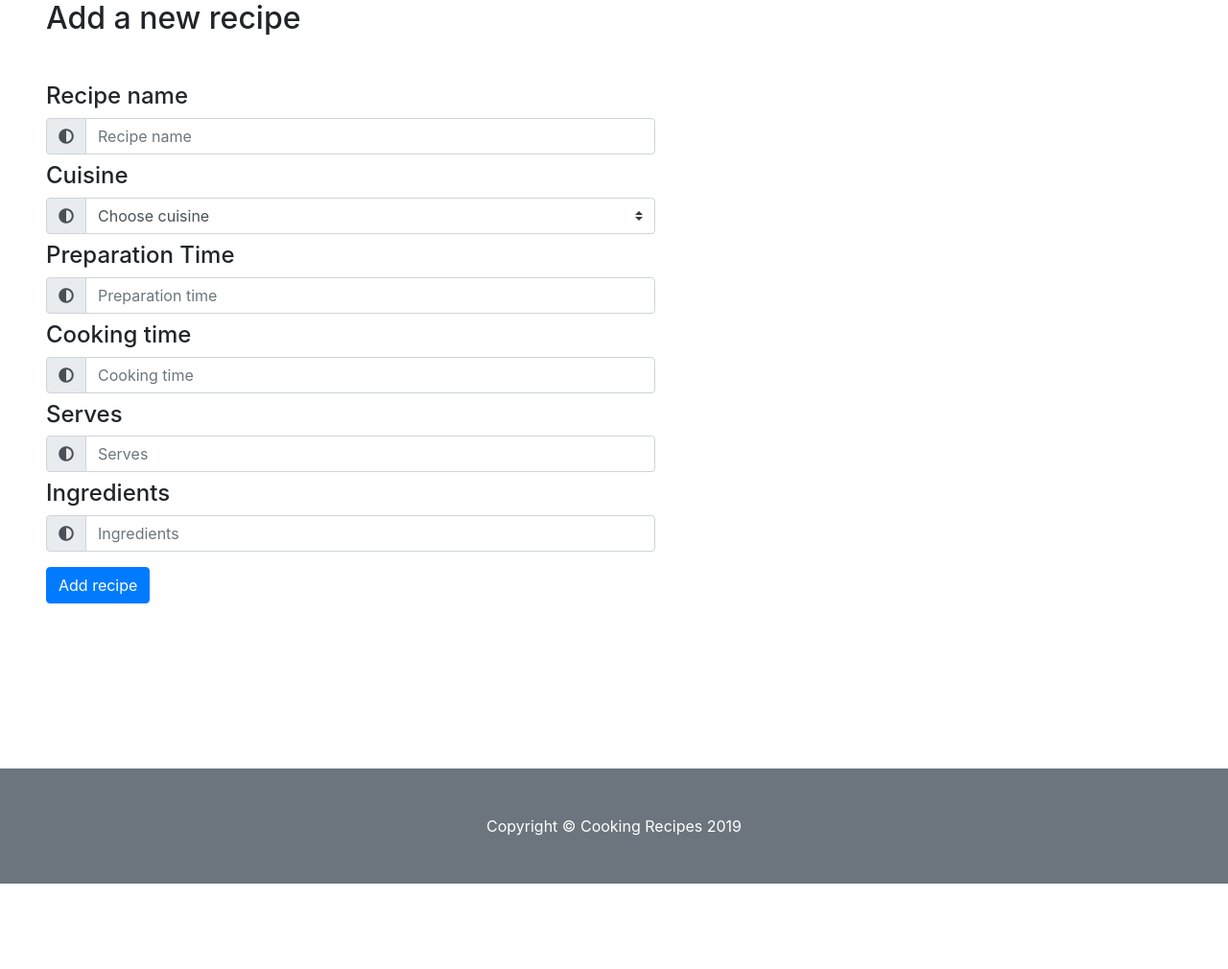
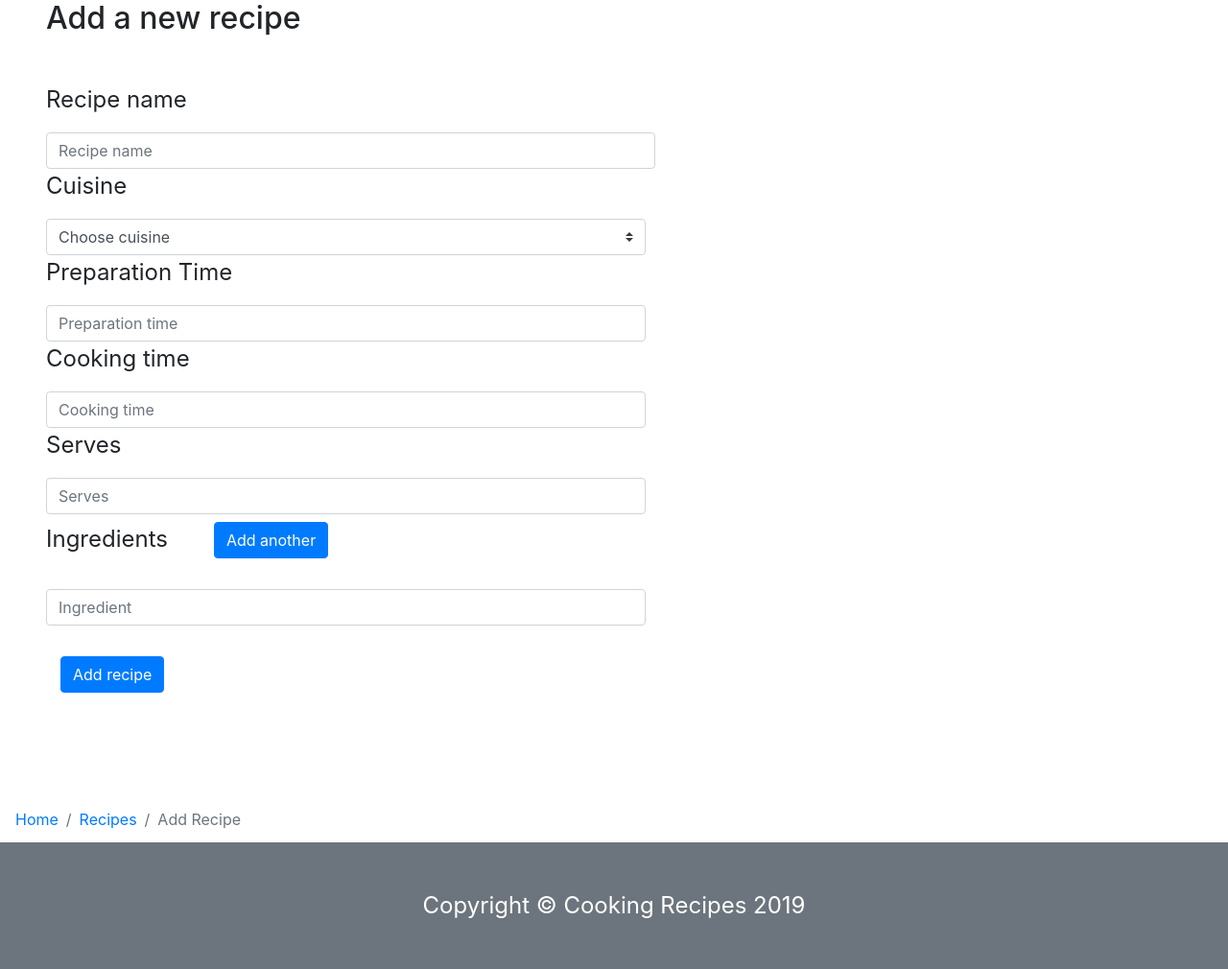
Before and after one commit to marcin-marciszewski/cooking-recipes-project, a Flask app: page /add_recipe in a window 1280 px wide. Shown: the part 100-1110 px from the top of that part at 96% size. Before the commit the page ends 1021 px from the top of that part, so only its background shows below. Run offline with Flask 2, Linux system fonts and the light colour scheme; data that the repository does not hold is empty; the page is wider than the window, and the part outside it is not shown; some libraries are stand-ins or nearby versions.

Commit message:
Adding and editing recipes functionality added

```diff
--- a/run.py
+++ b/run.py
@@ -34,7 +34,15 @@ def add_recipe():
 @app.route('/insert_recipe',methods=["POST"])
 def insert_recipe():
     recipes = mongo.db.recipes
-    recipes.insert_one(request.form.to_dict())
+    new_recipe = ({
+        'recipe_name': request.form.get('recipe_name'),
+        'cuisine_name': request.form.get('cuisine_name'),
+        'preparation_time': request.form.get('preparation_time'),
+        'cooking_time': request.form.get('cooking_time'),
+        'serves': request.form.get('serves'),
+        'ingredients': request.form.getlist('ingredient')
+    })
+    recipes.insert_one(new_recipe)
     return redirect(url_for('get_recipes'))
 
 
@@ -42,11 +50,13 @@ def insert_recipe():
 def edit_recipe(recipe_id):
     the_recipe = mongo.db.recipes.find_one({"_id":ObjectId(recipe_id)})
     all_cuisines = mongo.db.cuisines.find()
+
     return render_template('editrecipe.html', recipe=the_recipe, cuisines=all_cuisines)
 
 
 @app.route('/update_recipe/<recipe_id>', methods=['POST'])
 def update_recipe(recipe_id):
+    one = mongo.db.recipes.find()
     recipes = mongo.db.recipes
     recipes.update( {'_id': ObjectId(recipe_id)},
     {
@@ -55,7 +65,7 @@ def update_recipe(recipe_id):
         'preparation_time': request.form.get('preparation_time'),
         'cooking_time': request.form.get('cooking_time'),
         'serves': request.form.get('serves'),
-        'ingredients': request.form.get('ingredients')
+        'ingredients': request.form.getlist('ingredients')
     })
     return redirect(url_for('get_recipes'))
 
--- a/static/css/scrolling-nav.css
+++ b/static/css/scrolling-nav.css
@@ -4,11 +4,12 @@
  * Licensed under MIT (https://github.com/BlackrockDigital/startbootstrap-scrolling-nav/blob/master/LICENSE)
  */
 
-*{
+* {
   padding: 0;
   margin: 0;
   box-sizing: border-box;
 }
+
 section {
   padding: 100px 0;
 }
@@ -35,7 +36,7 @@ footer {
   margin-top: 5%;
 }
 
-a > img {
+a>img {
   max-height: 30%;
   max-width: 30%;
   position: relative;
@@ -47,10 +48,17 @@ a > img {
   padding: 0;
 }
 
-.nav-link, #about p {
+.nav-link,
+#about p {
   font-size: 1.5rem;
 
 }
+
+/*.nav-link::after {*/
+
+/*  content: ">";*/
+
+/*}*/
 
 .bg-dark {
   background: linear-gradient(#000 30%, #0000) !important;
@@ -62,16 +70,16 @@ a > img {
 }
 
 .divider {
-    max-width: 50%;
-    border-width: .2rem;
-    border-color: #f4623a;
-    margin: 30px 25%;
+  max-width: 50%;
+  border-width: .2rem;
+  border-color: #f4623a;
+  margin: 30px 25%;
 
 
 
 }
 
-#contact  p {
+#contact p {
   font-size: 1.2rem;
 }
 
@@ -87,7 +95,7 @@ a > img {
 
 .flash {
   font-size: 2rem;
-  font-family: Roboto, sans-serif ;
+  font-family: Roboto, sans-serif;
   text-align: center;
   list-style-type: none;
   padding-top: 20px;
@@ -102,12 +110,34 @@ a > img {
   margin-top: 40px;
 }
 
-.border{
+.border {
   margin-top: 20px;
   padding: 20px;
 
-  }
+}
 
 .blocks {
   margin-top: 130px;
 }
+
+.breadcrumb {
+  background-color: white;
+}
+
+.breadcrumb-item a {
+  text-decoration: none;
+
+}
+
+p {
+  font-size: 1.5rem
+
+}
+
+.input-group input {
+  vertical-align: text-bottom
+}
+
+#ingredients-group {
+  display: block;
+}
--- a/static/js/app.js
+++ b/static/js/app.js
@@ -1,23 +1,13 @@
 $(document).ready(function() {
 
-//     $('#datetimepicker').datetimepicker(FUNCTION)
-// //     $('#mainNav').mouseenter(function(){
-//         $('#mainNav').addClass("bg-white");
-//     });
+    $('#add').click(function() {
+        $('#ingredients-group').append(`<div><input  type="text" class="form-control my-2" name="ingredient" id="ingredient" placeholder="Ingredient" required/><input type="button" value="Delete" id="delete" class="btn btn-primary my-2"/></div>`);
 
-//     $('#mainNav').mouseleave(function(){
-//         $('#mainNav').addClass("bg-white");
-//     // // });
+    });
 
-    // // $(window).scroll(function() {
-    // //   $('.navbar').addClass("bg-white");
-    // // });
-
-    // var position = function() {
-    //     return (Math.floor(screenY))
-    // }
-
-
+    $('body').on('click','#delete', function() {
+        $(this).parent('div').remove()
+    })
 
 
 
--- a/templates/addrecipe.html
+++ b/templates/addrecipe.html
@@ -8,87 +8,85 @@
 
                     <div class="col-lg-6 ml-5">
                         <label class="sr-only" for="recipe_name">Recipe name</label>
-                        <h4>Recipe name</h4>
-                        <div class="input-group mb-2">
-                            <div class="input-group-prepend">
-                                <div class="input-group-text"><i class="fas fa-adjust"></i></div>
-                            </div>
-                            <input type="text" class="form-control" id="recipe_name" name="recipe_name" placeholder="Recipe name">
+                        <p>Recipe name</p>
+                        <div>
+                            <input type="text" class="form-control" id="recipe_name" name="recipe_name" placeholder="Recipe name" required/>
                         </div>
                     </div>
+                </div>
 
 
 
+                <div class="row">
                     <div class="col-lg-6 ml-5">
                         <label class="sr-only" for="cuisine_name">Cuisine</label>
-                        <h4>Cuisine</h4>
-                        <div class="input-group mb-2">
-                            <div class="input-group-prepend">
-                                <div class="input-group-text"><i class="fas fa-adjust"></i></div>
-                            </div>
-                                <select class="custom-select" id="cuisine_name" name="cuisine_name">
+                        <p>Cuisine</p>
+                        <div>
+                            <select class="custom-select" id="cuisine_name" name="cuisine_name" required>
                                     <option value="" disabled selected>Choose cuisine</option>
                                     {% for cuisine in cuisines %}
                                     <option value="{{ cuisine.cuisine_name }}">{{ cuisine.cuisine_name }}</option>
                                      {% endfor %}
                                 </select>
-                            </div>
+                        </div>
                     </div>
+                </div>
 
-
+                <div class="row">
                     <div class="col-lg-6 ml-5">
                         <label class="sr-only" for="preparation_time">Preparation time</label>
-                        <h4>Preparation Time</h4>
-                        <div class="input-group mb-2">
-                            <div class="input-group-prepend">
-                                <div class="input-group-text"><i class="fas fa-adjust"></i></div>
-                            </div>
-                            <input type="text" class="form-control" id="preparation_time" name="preparation_time" placeholder="Preparation time">
+                        <p>Preparation Time</p>
+                        <div>
+                            <input type="text" class="form-control" id="preparation_time" name="preparation_time" placeholder="Preparation time" required/>
                         </div>
                     </div>
+                </div>
 
+                <div class="row">
                     <div class="col-lg-6 ml-5">
                         <label class="sr-only" for="cooking_time">Cooking time</label>
-                        <h4>Cooking time</h4>
-                        <div class="input-group mb-2">
-                            <div class="input-group-prepend">
-                                <div class="input-group-text"><i class="fas fa-adjust"></i></div>
-                            </div>
-                            <input type="text" class="form-control" id="cooking_time" name="cooking_time" placeholder="Cooking time">
+                        <p>Cooking time</p>
+                        <div>
+                            <input type="text" class="form-control" id="cooking_time" name="cooking_time" placeholder="Cooking time" required/>
                         </div>
                     </div>
-
+                </div>
+                <div class="row">
                     <div class="col-lg-6 ml-5">
                         <label class="sr-only" for="serves">Serves</label>
-                        <h4>Serves</h4>
-                        <div class="input-group mb-2">
-                            <div class="input-group-prepend">
-                                <div class="input-group-text"><i class="fas fa-adjust"></i></div>
-                            </div>
-                            <input type="text" class="form-control" id="serves" name="serves" placeholder="Serves">
+                        <p>Serves</p>
+                        <div>
+                            <input type="text" class="form-control" id="serves" name="serves" placeholder="Serves" required/>
                         </div>
                     </div>
+                </div>
 
-                    <div class="col-lg-6 ml-5">
+                <div class="row">
+                    <div id="ingredients-group" class="col-lg-6 ml-5">
                         <label class="sr-only" for="ingredients">Ingredients</label>
-                        <h4>Ingredients</h4>
-                        <div class="input-group mb-2">
-                            <div class="input-group-prepend">
-                                <div class="input-group-text"><i class="fas fa-adjust"></i></div>
-                            </div>
-                            <input type="text" class="form-control" id="ingredients" name="ingredients" placeholder="Ingredients">
+                        <p><span>Ingredients</span><input type="button" value="Add another" id="add" class="btn btn-primary my-2 ml-5" /></p>
+                        <div>
+                            <input type="text" class="form-control my-4" name="ingredient" id="ingredient" placeholder="Ingredient" required/>
                         </div>
                     </div>
+                </div>
 
-                    <div class="col-lg-10 ml-5">
-                        <button type="submit"  class="btn btn-primary my-2">Add recipe</button>
-                    </div>
+                <div class="col-lg-10 ml-5">
+                    <button type="submit" class="btn btn-primary my-2">Add recipe</button>
                 </div>
-            </form>
-
         </div>
+        </form>
     </div>
 </section>
 
+<div>
+    <nav aria-label="breadcrumb my-0 ">
+        <ol class="breadcrumb mb-0">
+            <li class="breadcrumb-item"><a href="{{ url_for('index') }}">Home</a></li>
+            <li class="breadcrumb-item"><a href="{{ url_for('get_recipes') }}">Recipes</a></li>
+            <li class="breadcrumb-item active" aria-current="page">Add Recipe</li>
+        </ol>
+    </nav>
+</div>
 
 {% endblock %}
--- a/templates/base.html
+++ b/templates/base.html
@@ -29,7 +29,9 @@
   <!-- Navigation -->
   <nav class="navbar navbar-expand-lg navbar-dark bg-dark fixed-top" id="mainNav">
     <div class="container">
-      <a class="navbar-brand js-scroll-trigger" href="{{ url_for ('index') }}"><img src="{{ url_for('static', filename='img/logo.png')}}"></a> {% block navbar %} {% endblock %}
+      <a class="navbar-brand js-scroll-trigger" href="{{ url_for ('index') }}"><img src="{{ url_for('static', filename='img/logo.png')}}"></a>
+      {% block navbar %}
+      {% endblock %}
   </nav>
 
   {% block carousel %}
@@ -45,7 +47,7 @@
 
 
   <!-- Footer -->
-  <footer class="py-5 bg-secondary">
+  <footer class="py-5 mt-0 bg-secondary">
     <div class="container">
       <p class="m-0 text-center text-white">Copyright &copy; Cooking Recipes 2019</p>
     </div>
```
Also changed, not shown: notes.txt (added, +70 -0 lines), templates/addcuisine.html (+15 -4 lines), templates/cuisines.html (+9 -2 lines), templates/editcuisine.html (+9 -0 lines), templates/editrecipe.html (+43 -41 lines), templates/mailto.html (+8 -0 lines), templates/recipes.html (+15 -3 lines).
